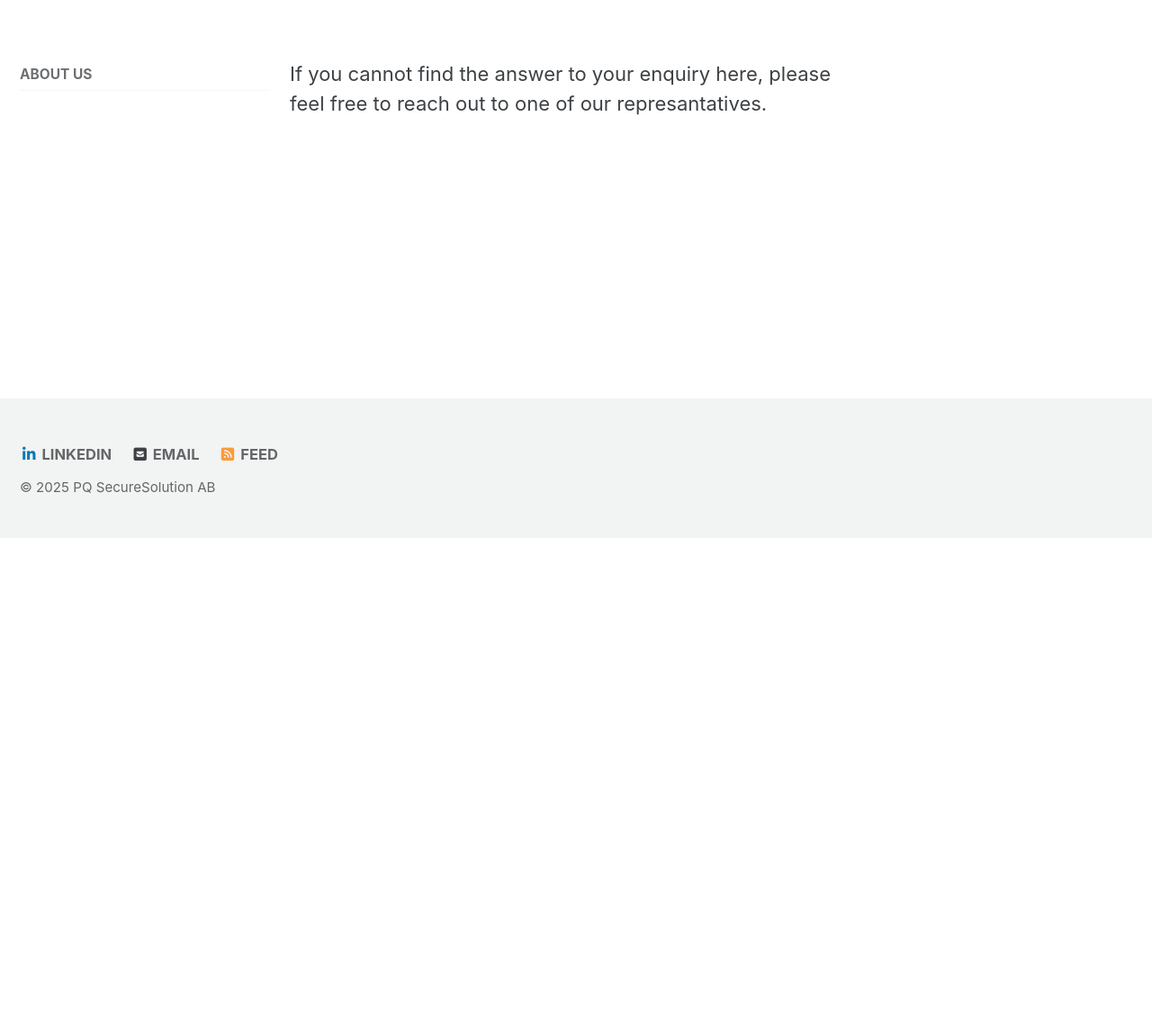
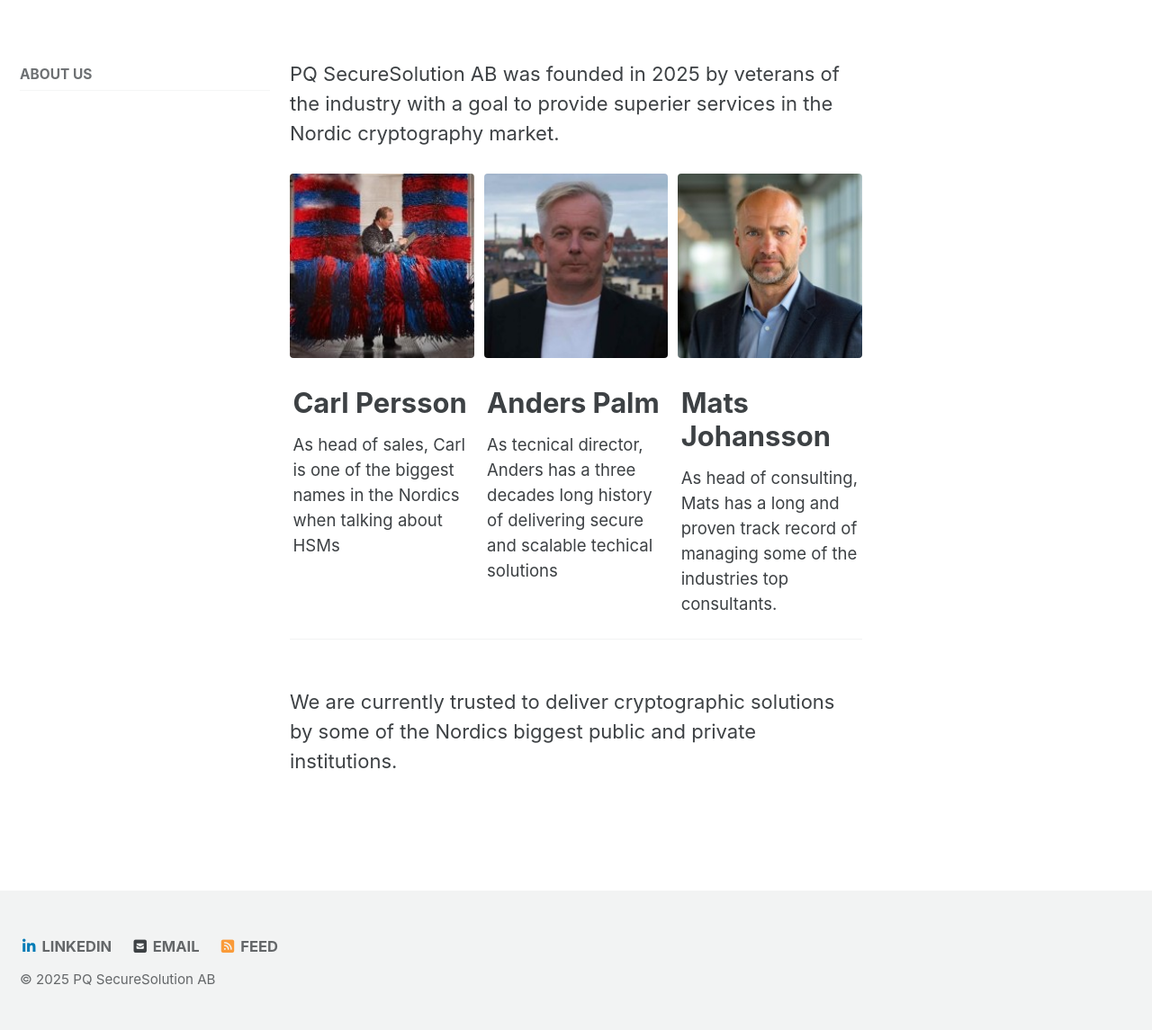
Before and after one commit to PQ-SecureSolution-AB/pq-securesolution-ab.github.io, a Jekyll site: the page built from _pages/about-us/about-us.md, in a window 1280 px wide. Shown: the part 302-1447 px from the top of the page at 90% size. Built offline with Jekyll 4.4.1, drawn with Linux system fonts in a browser that asks for light colours; cached includes are drawn as plain includes; before the commit the page ends 900 px from its top, so only the background shows below that.

Commit message:
add about us info

```diff
--- a/_pages/about-us/about-us.md
+++ b/_pages/about-us/about-us.md
@@ -9,6 +9,23 @@ header:
   overlay_image: /assets/images/banner.jpg
 sidebar:
   nav: about-us
+feature_row:
+  - image_path: /assets/images/headshot-carl.jpg
+    alt: "Carl Persson"
+    title: "Carl Persson"
+    excerpt: "As head of sales, Carl is one of the biggest names in the Nordics when talking about HSMs"
+  - image_path: /assets/images/headshot-anders.jpg
+    alt: "Anders Palm"
+    title: "Anders Palm"
+    excerpt: "As tecnical director, Anders has a three decades long history of delivering secure and scalable techical solutions"
+  - image_path: /assets/images/headshot-mats.jpg
+    alt: "Mats Johansson"
+    title: "Mats Johansson"
+    excerpt: "As head of consulting, Mats has a long and proven track record of managing some of the industries top consultants."
 ---
 
-If you cannot find the answer to your enquiry here, please feel free to reach out to one of our represantatives.
+PQ SecureSolution AB was founded in 2025 by veterans of the industry with a goal to provide superier services in the Nordic cryptography market.
+
+{% include feature_row %}
+
+We are currently trusted to deliver cryptographic solutions by some of the Nordics biggest public and private institutions.
```
Also changed, not shown: assets/images/headshot-anders.jpg (added), assets/images/headshot-carl.jpg (added), assets/images/headshot-mats.jpg (added), 1 other file.
